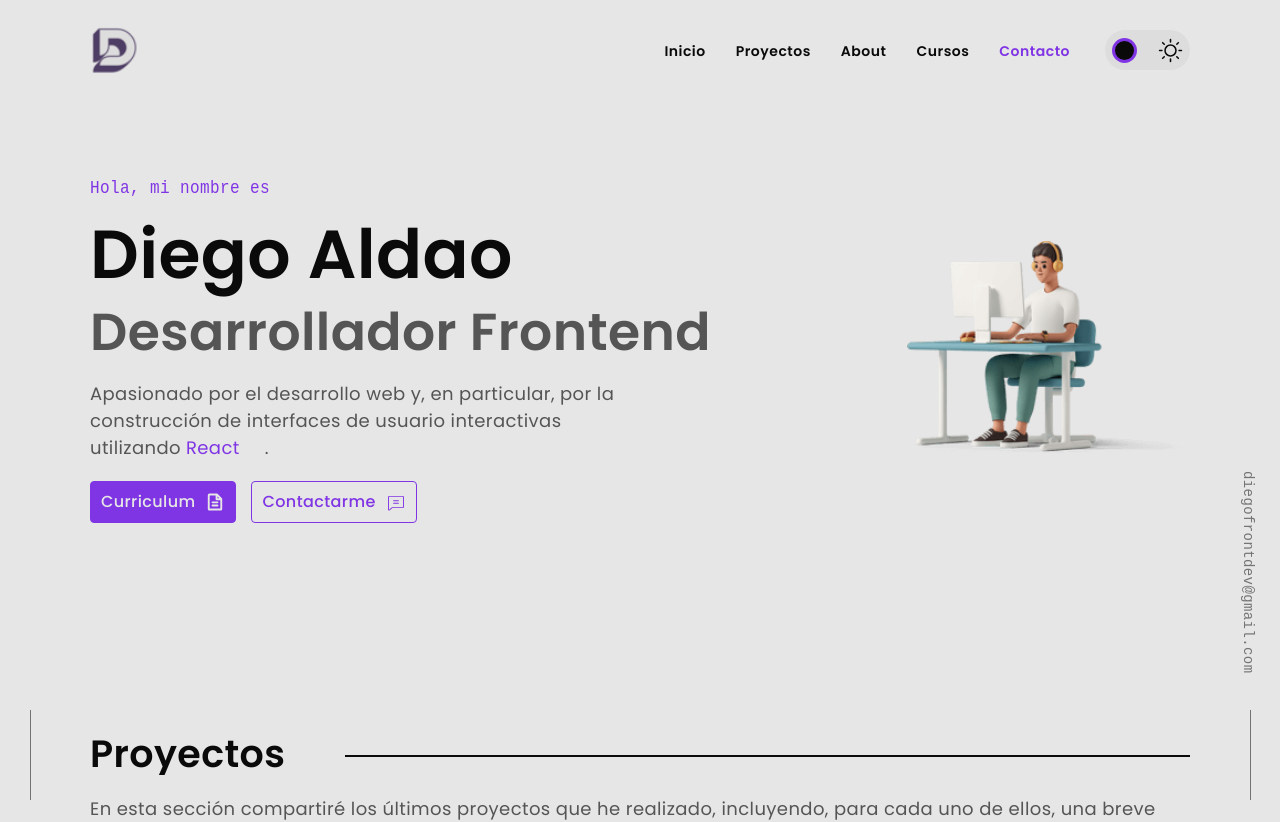
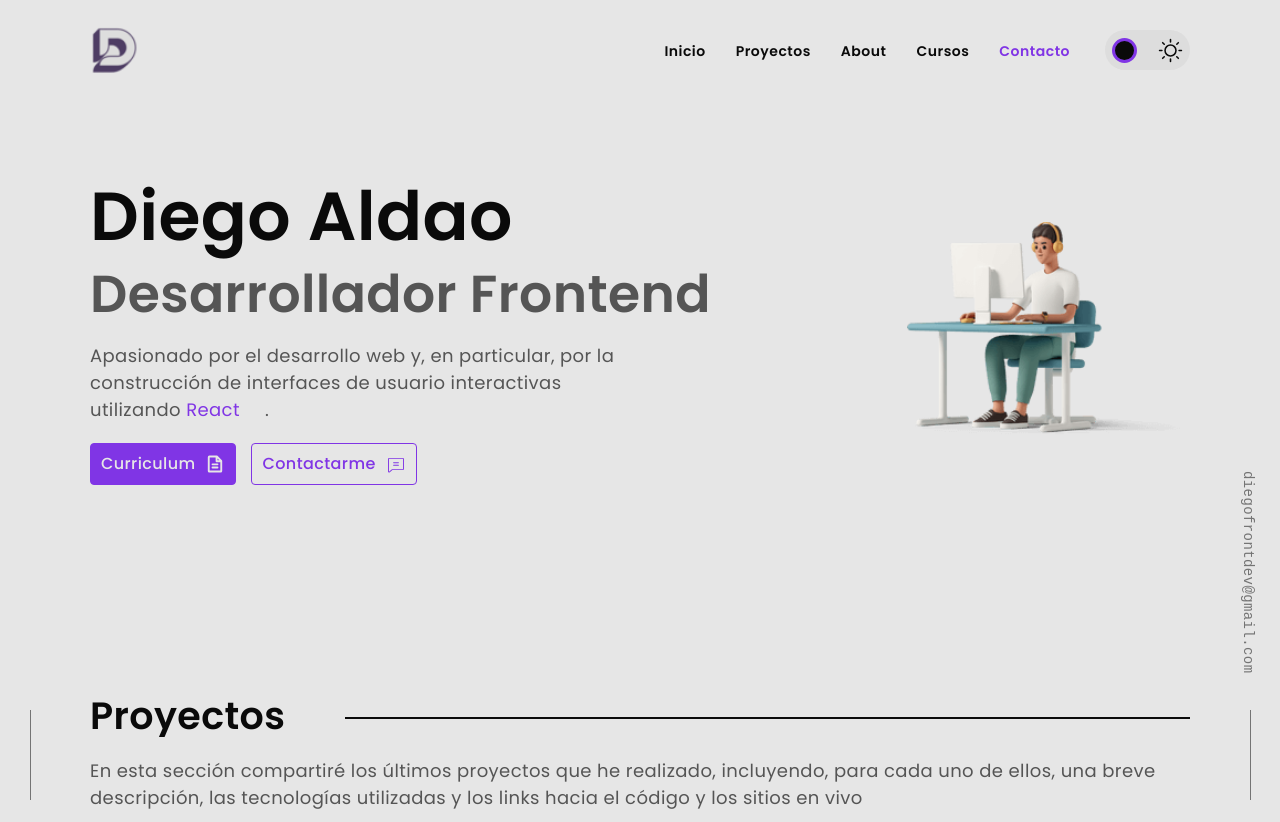
Before and after one commit to Diego-Aldao/portfolio-react, a React (Vite) app: page / in a window 1280 px wide. Shown: the top 822 px of the page. Built offline with nearby package versions, Linux system fonts and the light colour scheme; some icons are missing; a web font is replaced by a local one.

Commit message:
quitado el styled component MiniTexto y corregido el texto

```diff
--- a/src/components/paginaPrincipal/Header/Header.jsx
+++ b/src/components/paginaPrincipal/Header/Header.jsx
@@ -41,19 +41,6 @@ const MainHeader = styled.section`
   }
 `;
 
-const MiniTexto = styled.span`
-  color: var(--color-principal);
-  font-family: var(--fuente-mono);
-  transform: scale(1, 1.1);
-  font-size: 16px;
-  font-weight: 400;
-  margin-bottom: 20px;
-  display: block;
-  &::first-letter {
-    text-transform: capitalize;
-  }
-`;
-
 const Titulo = styled.h1`
   color: var(--color-fuente-principal);
   font-size: clamp(36px, 6vw, 68px);
@@ -80,7 +67,6 @@ const Descripcion = styled.p`
     color: var(--color-principal);
     display: inline-flex;
     align-items: center;
-    margin-left: 5px;
     svg {
       width: 25px;
     }
@@ -130,7 +116,7 @@ const ContenedorBotones = styled.div`
 
 const Header = ({ setCurrentSection }) => {
   const { ref, inView } = useInView({
-    threshold: 0,
+    threshold: 0.1,
   });
 
   useEffect(() => {
@@ -141,21 +127,19 @@ const Header = ({ setCurrentSection }) => {
     <MainHeader>
       <div className="destino" id="inicio"></div>
       <div className="info">
-        <MiniTexto ref={ref}>hola, mi nombre es</MiniTexto>
-        <Titulo>diego aldao</Titulo>
+        <Titulo ref={ref}>diego aldao</Titulo>
         <Titulo subtitulo>desarrollador frontend</Titulo>
         <Descripcion>
           Apasionado por el desarrollo web y, en particular, por la construcción
-          de interfaces de usuario interactivas utilizando
+          de interfaces de usuario interactivas utilizando{" "}
           <span>
-            {" "}
             react
             <Icon icon="akar-icons:react-fill" />
           </span>
           .
         </Descripcion>
         <ContenedorBotones>
-          <Link to="/DiegoAldao_CV.pdf" target="_blank" className="lleno">
+          <Link to="/DiegoAldaoCV.pdf" target="_blank" className="lleno">
             curriculum <Icon icon="ph:file-text-bold" />
           </Link>
           <Link to="mailto:diegofrontdev@gmail.com">
```
